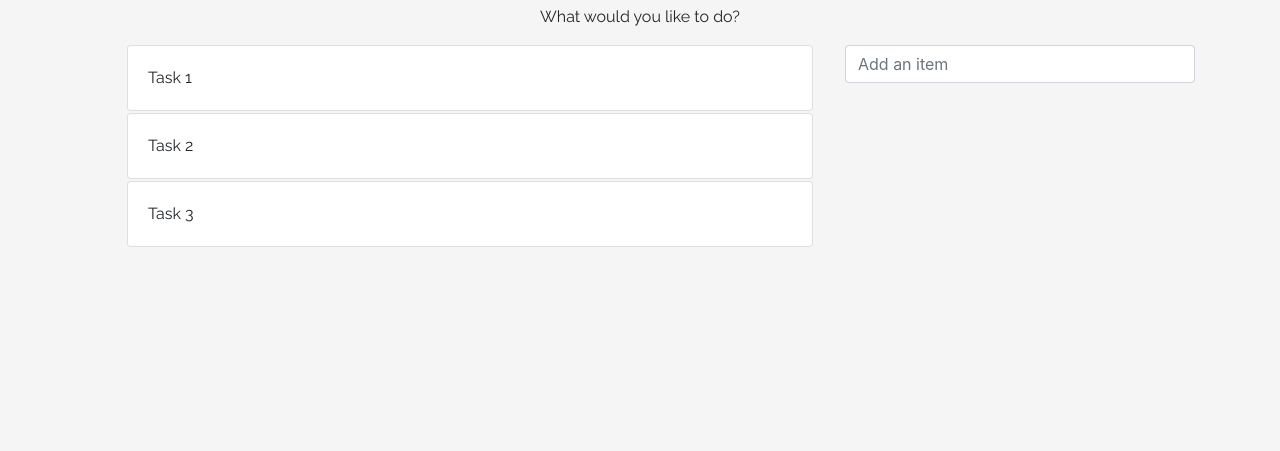
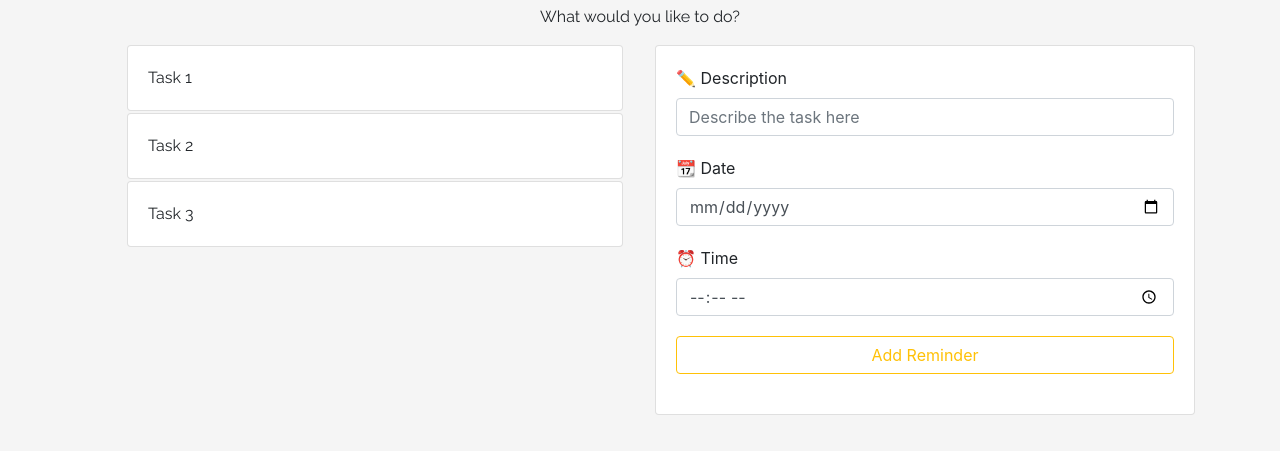
Before and after one commit to RayanH99/DesktopSchoolApp, an Electron app: page studyingassistant/src/pages/remindersPage.html in a window 1280 px wide. Shown: the part 69-520 px from the top of the page. Drawn offline with nearby package versions, Linux system fonts and the light colour scheme.

Commit message:
added styling to reminder input form

```diff
--- a/studyingassistant/src/pages/remindersPage.html
+++ b/studyingassistant/src/pages/remindersPage.html
@@ -13,7 +13,7 @@
         <h1 id="heading">MANAGE REMINDERS</h1>
         <p>What would you like to do?</p>
         <div class="row">
-            <div class="col-8">
+            <div class="col-6">
                 <ul class="remindersList">
                     <li>
                         <div class="card hoverEffect">
@@ -38,8 +38,18 @@
                     </li>
                 </ul>
             </div>
-            <div class="col-4">
-                <input type="text" class="form-control txtField" id="newTask" placeholder="Add an item">
+            <div class="col-6">
+                <div class="card">
+                    <div class="card-body">
+                        <label for="newTask">✏ Description</label>
+                        <input type="text" required="required" class="form-control txtField newItem" id="newTask" placeholder="Describe the task here">
+                        <label for="date">📆 Date</label>
+                        <input type="date" required="required" class="form-control newItem" id="date" name="date">
+                        <label for="time">⏰ Time</label>
+                        <input type="time" required="required" class="form-control newItem" id="time" name="time">
+                        <a href="#" class="btn btn-outline-warning cardBtn newItem">Add Reminder</a>
+                    </div>
+                </div>
             </div>
         </div>
     </div>
--- a/studyingassistant/src/styles/reminders.css
+++ b/studyingassistant/src/styles/reminders.css
@@ -9,3 +9,14 @@ li
     margin-top: 0;
     text-align: left;
 }
+
+.newItem
+{
+    margin-bottom: 20px;
+}
+
+label
+{
+    text-align: left;
+    width: 100%;
+}
```
